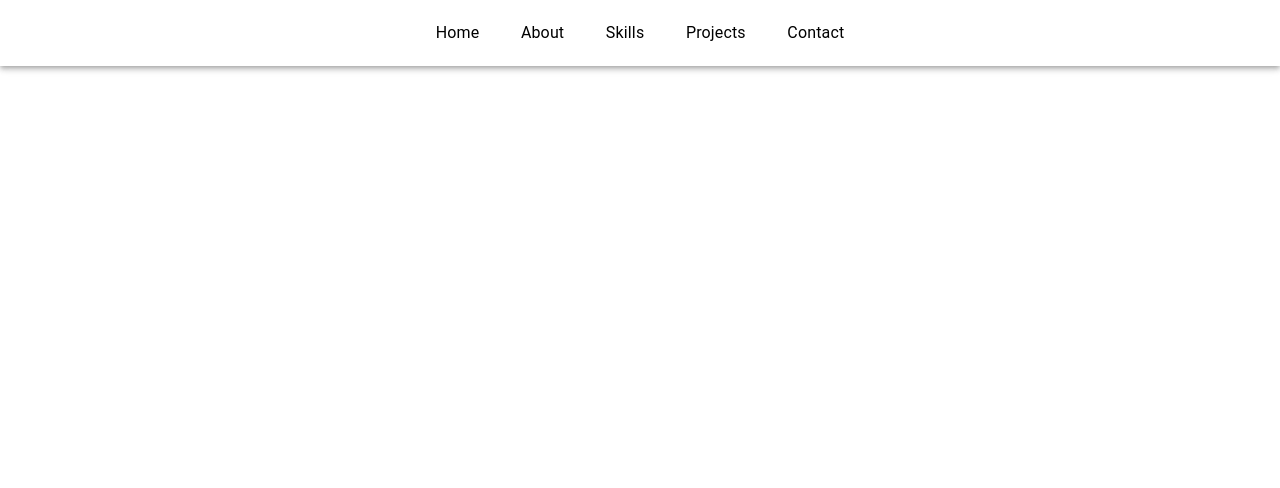
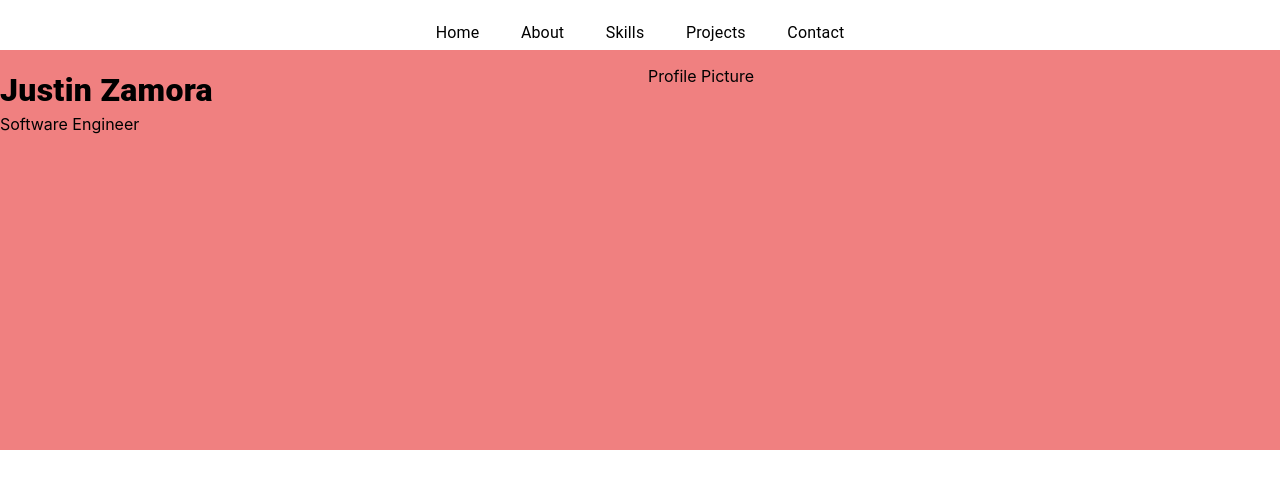
Before and after one commit to JustinsHub/Portfolio, a React (Create React App) app: page / in a window 1280 px wide. Shown: the top 488 px of the page. Built offline with nearby package versions, Linux system fonts and the light colour scheme.

Commit message:
Implemented MUI grid and moved navbar and home components

```diff
--- a/src/Portfolio.tsx
+++ b/src/Portfolio.tsx
@@ -1,11 +1,11 @@
 import React from 'react';
-import Navbar from './components/Navbar';
+import Home from './components/Home';
 
 const Portfolio: React.FC = () => {
 
   return (
     <section>
-     <Navbar/>
+     <Home/>
     </section>
   )
 }
--- a/src/components/Home.tsx
+++ b/src/components/Home.tsx
@@ -1,9 +1,35 @@
+import { Grid, Typography } from "@mui/material";
+import { Box } from "@mui/system";
 import React from "react";
+import Navbar from "./Navbar";
 
 const Home: React.FC = () => {
+
+    //box each component 25rem height background white grid 6/6
+    //Typeography on home
     return (
         <section>
-            Home
+            <Navbar/>
+
+            <Box
+             sx={{
+                width: "auto",
+                height: "25rem",
+                backgroundColor: 'lightcoral'
+              }}>
+
+            <Grid container spacing={2}>
+                <Grid item xs={12} md={6} lg={6}>
+
+                    <Typography sx={{fontSize: "2rem", fontWeight: "800"}}>Justin Zamora</Typography>
+                    Software Engineer
+                </Grid>
+
+                <Grid item xs={0} md={6} lg={6}>
+                    Profile Picture
+                </Grid>
+            </Grid>
+            </Box>
         </section>
     )
 }
--- a/src/components/Navbar.tsx
+++ b/src/components/Navbar.tsx
@@ -1,4 +1,4 @@
-import React from "react";
+import React, { useRef, useState } from "react";
 import Home from './Home';
 import About from './About';
 import Skills from './Skills';
@@ -11,17 +11,33 @@ import Box from '@mui/material/Box';
 import Toolbar from '@mui/material/Toolbar';
 import Typography from '@mui/material/Typography';
 import { styled } from "@mui/system";
+import { Stack } from "@mui/material";
 
 const NavbarTypography = styled(Typography)({
     cursor: "pointer",
-    margin: "1.3rem"
+    margin: "1.3rem",
 })
 
 
+interface RefObject {
+    scrollIntoView: () => void
+  }
 const Navbar:React.FC = () => {
+    const myAbout= useRef<RefObject>(null)
+    const myProjects = useRef(null)
+    const mySkills = useRef(null)
+    const myContact = useRef(null)
+
+    // const scrollAbout = () => myAbout.current.scrollIntoView({behavior: "smooth"})
+    // const scrollProjects = () => myProjects.current.scrollIntoView({behavior: "smooth"})
+    // const scrollSkills = () => mySkills.current.scrollIntoView({behavior: "smooth"})
+    // const scrollContact = () => myContact.current.scrollIntoView({behavior: "smooth"})
+
+
+    //Have these passed in navbar and redirect to each component
   return (
     <Box>
-      <AppBar position="static" color="inherit">
+      {/* <AppBar position="static" color="inherit"> */}
         <Toolbar
         sx={{
             justifyContent: "center"
@@ -33,7 +49,13 @@ const Navbar:React.FC = () => {
           <NavbarTypography>Projects</NavbarTypography>
           <NavbarTypography>Contact</NavbarTypography>
         </Toolbar>
-      </AppBar>
+      {/* </AppBar> */}
+
+    {/* <Stack direction="row" justifyContent="space-between" spacing={2}>
+      <Box bgcolor="dodgerblue" flex={1} p={2}>Hello</Box>
+      <Box bgcolor="peru" flex={1}>World</Box>
+      <Box bgcolor="orchid" flex={10}>Now</Box>
+    </Stack> */}
     </Box>
   );
 }
```
